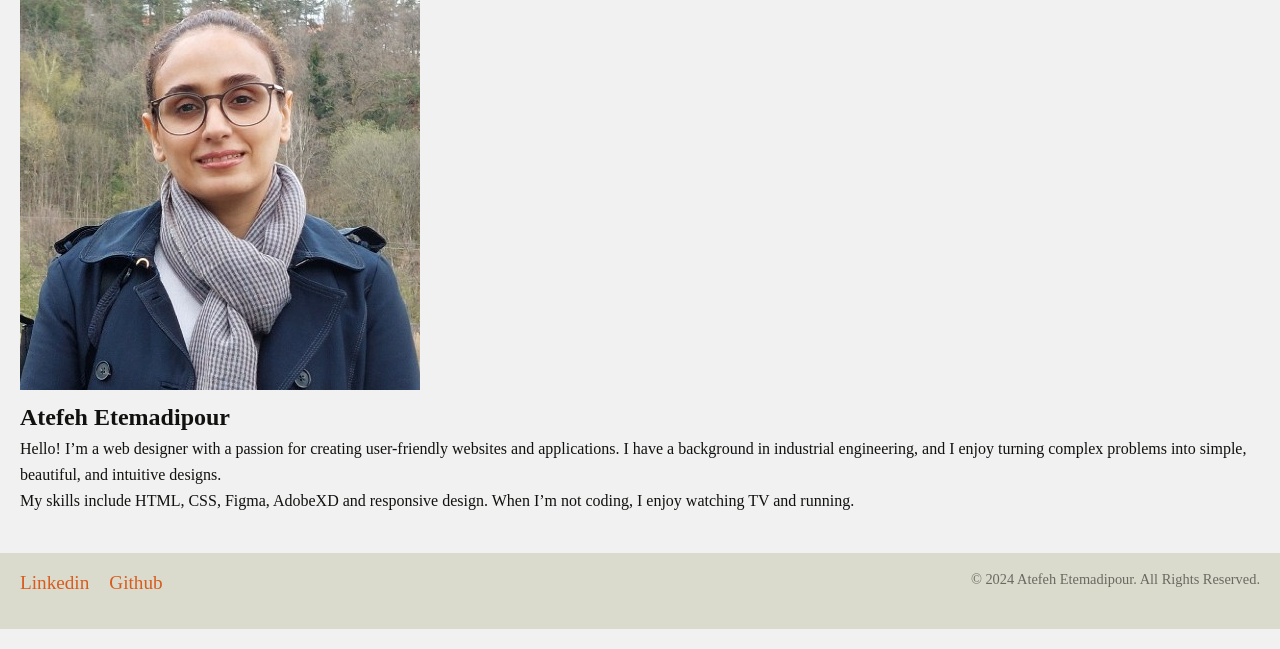
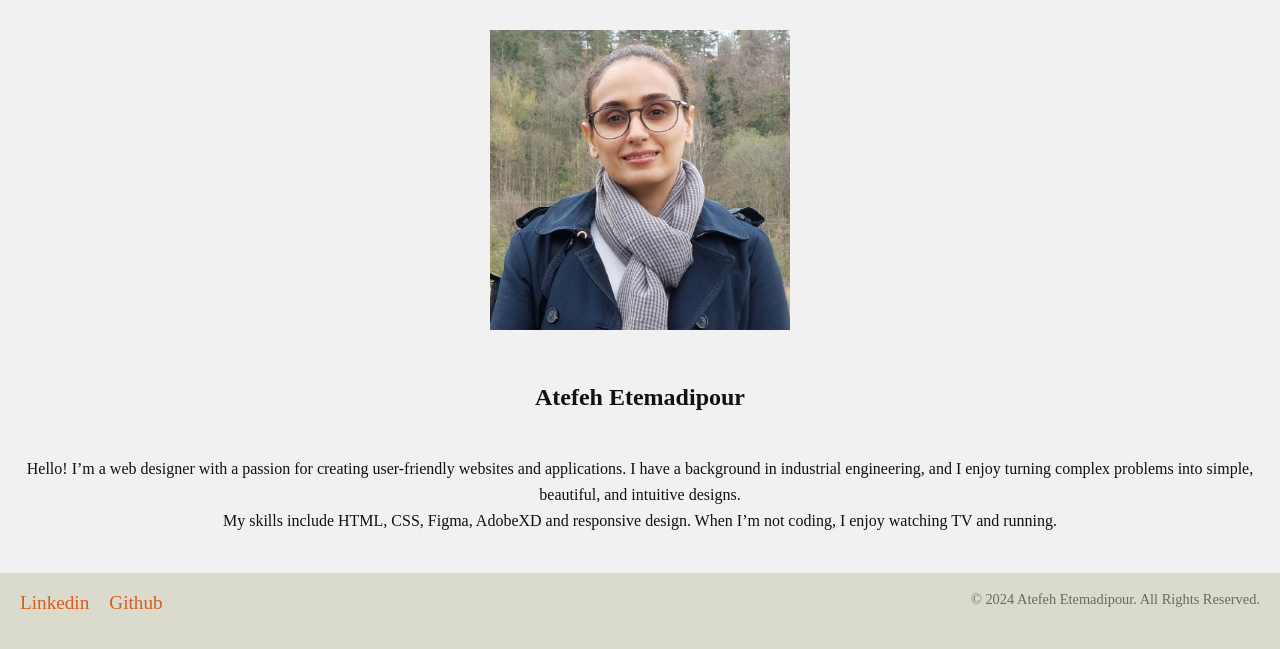
Before and after one commit to Atefe1986/portfolio, a plain HTML site: page about.html in a window 1280 px wide. Shown: the part 188-837 px from the top of the page. Drawn offline with Linux system fonts and the light colour scheme.

Commit message:
aligned about me

```diff
--- a/css/style.css
+++ b/css/style.css
@@ -75,7 +75,6 @@
     color: #d75c1e;
   }
 
-  /* Hero Section */
   .hero {
     text-align: center;
     padding: 40px 20px;
@@ -150,9 +149,21 @@
   }
 
 
-  /* Projects Section */
    .about {
+    text-align: center;
     padding: 40px 20px;
+
+  }
+
+  .about img {
+    width: 300px;
+    height: 300px;
+    margin-bottom: 40px;
+    margin-top: 40px;
+  }
+
+  .about h2 {
+    margin-bottom: 40px;
   }
 
   .projects {
```
